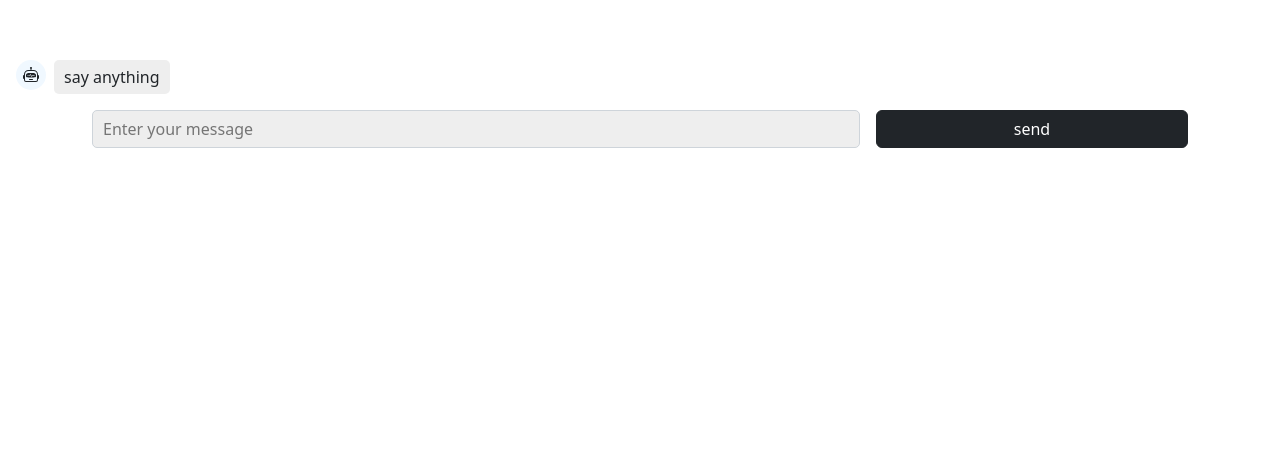
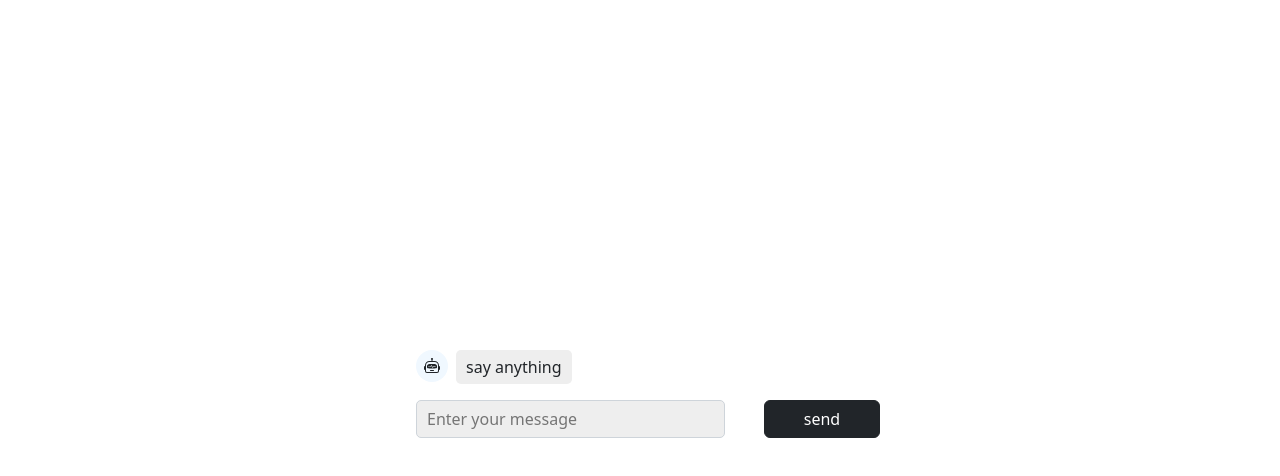
Before and after one commit to BeomJik/chat-bot, a plain HTML site: page index.html in a window 1280 px wide. Shown: the part 256-732 px from the top of the page. Drawn offline with nearby package versions, Linux system fonts and the light colour scheme.

Commit message:
레이아웃 수정

```diff
--- a/css/style.css
+++ b/css/style.css
@@ -1,9 +1,11 @@
 .wrap {
     margin: 0 auto;
+    max-width: 30rem;
+    height: 40rem;
 }
 .chat-content {
-    height: 350px;
-    margin: 0 auto;
+    width: 100%;
+    height: 100%;
     overflow-y: auto;
     overflow-x: hidden;
     display: flex;
@@ -32,8 +34,8 @@
 
 .img {
     font-size: 0;
-    width: 30px;
-    height: 30px;
-    border-radius: 15px;
+    width: 2rem;
+    height: 2rem;
+    border-radius: 1rem;
     background-color: aliceblue;
 }
--- a/index.html
+++ b/index.html
@@ -22,7 +22,7 @@
                 <span class="chat-box">say anything</span>
             </div>
         </div>
-        <div class="input-box d-flex justify-content-center mt-3 mx-3">
+        <div class="input-box d-flex justify-content-between mt-3 ms-3">
             <input type="input" class="chat-box input-group-text col-8 text-start me-3" id="input" placeholder="Enter your message">
             <button type="submit" class="btn btn-dark col-3" id="send">send</button>
         </div>
```
